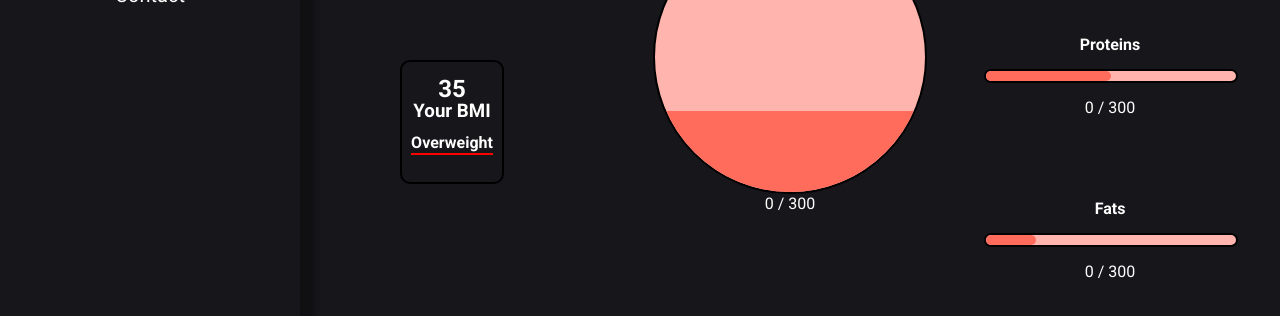
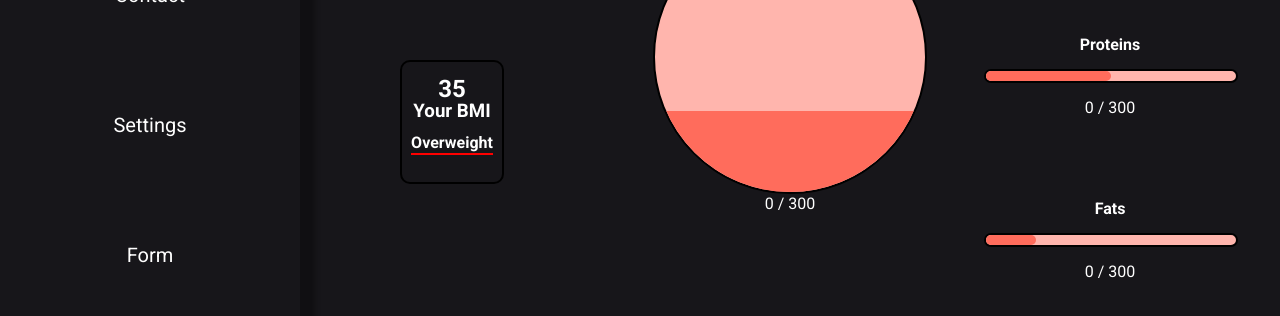
Before and after one commit to Sworzen1/praca, a React (Create React App) app: page / in a window 1280 px wide. Both pictures are taken after a click on the button "LOGIN". Shown: the part 340-656 px from the top of the page. Built offline with nearby package versions, Linux system fonts and the light colour scheme.

Commit message:
add two nav Form and Settings

```diff
--- a/src/Nav.js
+++ b/src/Nav.js
@@ -25,7 +25,15 @@ const classes= useStyles();
     {
       title: "Contact",
       to: "/Contact"
-    }
+    },
+    {
+      title:"Settings",
+    to:"/Settings"
+  },
+    {
+      title:"Form",
+    to:"/Form"
+  }
   ];
 
   return (
```
